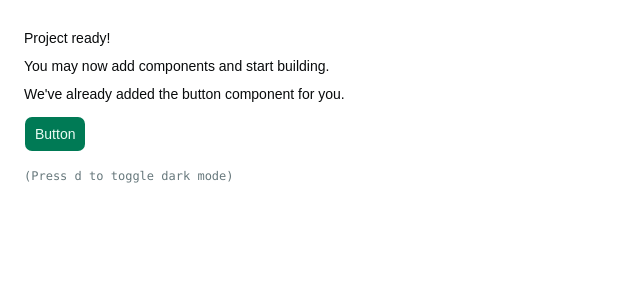
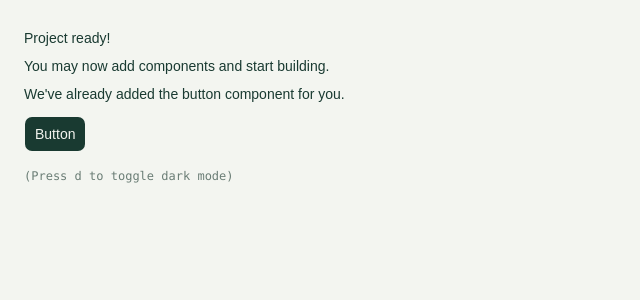
Before and after one commit to otodavid/volleyball-setup, a React (Vite) app: page / in a window 1280 px wide. Shown: the top 300 px of the page, without its empty margins (0-640 px from the left). Built offline with nearby package versions, Linux system fonts and the light colour scheme.

Commit message:
feat: update color variables in index.css for improved theming

```diff
--- a/src/index.css
+++ b/src/index.css
@@ -7,72 +7,72 @@
 @custom-variant dark (&:is(.dark *));
 
 :root {
-    --background: oklch(1 0 0);
-    --foreground: oklch(0.148 0.004 228.8);
-    --card: oklch(1 0 0);
-    --card-foreground: oklch(0.148 0.004 228.8);
-    --popover: oklch(1 0 0);
-    --popover-foreground: oklch(0.148 0.004 228.8);
-    --primary: oklch(0.508 0.118 165.612);
-    --primary-foreground: oklch(0.979 0.021 166.113);
-    --secondary: oklch(0.967 0.001 286.375);
-    --secondary-foreground: oklch(0.21 0.006 285.885);
-    --muted: oklch(0.963 0.002 197.1);
-    --muted-foreground: oklch(0.56 0.021 213.5);
-    --accent: oklch(0.963 0.002 197.1);
-    --accent-foreground: oklch(0.218 0.008 223.9);
+    --background: oklch(0.967 0.007 124.448);
+    --foreground: oklch(0.32 0.042 173.501);
+    --card: oklch(0.992 0.004 140);
+    --card-foreground: oklch(0.32 0.042 173.501);
+    --popover: oklch(0.992 0.004 140);
+    --popover-foreground: oklch(0.32 0.042 173.501);
+    --primary: oklch(0.32 0.042 173.501);
+    --primary-foreground: oklch(0.967 0.007 124.448);
+    --secondary: oklch(0.941 0.014 168);
+    --secondary-foreground: oklch(0.383 0.044 171.093);
+    --muted: oklch(0.956 0.01 155);
+    --muted-foreground: oklch(0.572 0.025 168.105);
+    --accent: oklch(0.941 0.014 168);
+    --accent-foreground: oklch(0.32 0.042 173.501);
     --destructive: oklch(0.577 0.245 27.325);
-    --border: oklch(0.925 0.005 214.3);
-    --input: oklch(0.925 0.005 214.3);
-    --ring: oklch(0.723 0.014 214.4);
-    --chart-1: oklch(0.845 0.143 164.978);
-    --chart-2: oklch(0.696 0.17 162.48);
-    --chart-3: oklch(0.596 0.145 163.225);
-    --chart-4: oklch(0.508 0.118 165.612);
-    --chart-5: oklch(0.432 0.095 166.913);
+    --border: oklch(0.893 0.012 155);
+    --input: oklch(0.893 0.012 155);
+    --ring: oklch(0.575 0.036 171.196);
+    --chart-1: oklch(0.32 0.042 173.501);
+    --chart-2: oklch(0.412 0.045 169.642);
+    --chart-3: oklch(0.518 0.039 170.165);
+    --chart-4: oklch(0.688 0.025 169.527);
+    --chart-5: oklch(0.781 0.025 169.691);
     --radius: 0.625rem;
-    --sidebar: oklch(0.987 0.002 197.1);
-    --sidebar-foreground: oklch(0.148 0.004 228.8);
-    --sidebar-primary: oklch(0.596 0.145 163.225);
-    --sidebar-primary-foreground: oklch(0.979 0.021 166.113);
-    --sidebar-accent: oklch(0.963 0.002 197.1);
-    --sidebar-accent-foreground: oklch(0.218 0.008 223.9);
-    --sidebar-border: oklch(0.925 0.005 214.3);
-    --sidebar-ring: oklch(0.723 0.014 214.4);
+    --sidebar: oklch(0.982 0.006 140);
+    --sidebar-foreground: oklch(0.32 0.042 173.501);
+    --sidebar-primary: oklch(0.32 0.042 173.501);
+    --sidebar-primary-foreground: oklch(0.967 0.007 124.448);
+    --sidebar-accent: oklch(0.941 0.014 168);
+    --sidebar-accent-foreground: oklch(0.383 0.044 171.093);
+    --sidebar-border: oklch(0.915 0.012 155);
+    --sidebar-ring: oklch(0.575 0.036 171.196);
 }
 
 .dark {
-    --background: oklch(0.148 0.004 228.8);
-    --foreground: oklch(0.987 0.002 197.1);
-    --card: oklch(0.218 0.008 223.9);
-    --card-foreground: oklch(0.987 0.002 197.1);
-    --popover: oklch(0.218 0.008 223.9);
-    --popover-foreground: oklch(0.987 0.002 197.1);
-    --primary: oklch(0.432 0.095 166.913);
-    --primary-foreground: oklch(0.979 0.021 166.113);
-    --secondary: oklch(0.274 0.006 286.033);
-    --secondary-foreground: oklch(0.985 0 0);
-    --muted: oklch(0.275 0.011 216.9);
-    --muted-foreground: oklch(0.723 0.014 214.4);
-    --accent: oklch(0.275 0.011 216.9);
-    --accent-foreground: oklch(0.987 0.002 197.1);
+    --background: oklch(0.254 0.034 169.614);
+    --foreground: oklch(0.967 0.007 124.448);
+    --card: oklch(0.32 0.042 173.501);
+    --card-foreground: oklch(0.967 0.007 124.448);
+    --popover: oklch(0.32 0.042 173.501);
+    --popover-foreground: oklch(0.967 0.007 124.448);
+    --primary: oklch(0.967 0.007 124.448);
+    --primary-foreground: oklch(0.32 0.042 173.501);
+    --secondary: oklch(0.383 0.044 171.093);
+    --secondary-foreground: oklch(0.967 0.007 124.448);
+    --muted: oklch(0.362 0.043 169.757);
+    --muted-foreground: oklch(0.781 0.025 169.691);
+    --accent: oklch(0.383 0.044 171.093);
+    --accent-foreground: oklch(0.967 0.007 124.448);
     --destructive: oklch(0.704 0.191 22.216);
-    --border: oklch(1 0 0 / 10%);
-    --input: oklch(1 0 0 / 15%);
-    --ring: oklch(0.56 0.021 213.5);
-    --chart-1: oklch(0.845 0.143 164.978);
-    --chart-2: oklch(0.696 0.17 162.48);
-    --chart-3: oklch(0.596 0.145 163.225);
-    --chart-4: oklch(0.508 0.118 165.612);
-    --chart-5: oklch(0.432 0.095 166.913);
-    --sidebar: oklch(0.218 0.008 223.9);
-    --sidebar-foreground: oklch(0.987 0.002 197.1);
-    --sidebar-primary: oklch(0.696 0.17 162.48);
-    --sidebar-primary-foreground: oklch(0.262 0.051 172.552);
-    --sidebar-accent: oklch(0.275 0.011 216.9);
-    --sidebar-accent-foreground: oklch(0.987 0.002 197.1);
-    --sidebar-border: oklch(1 0 0 / 10%);
-    --sidebar-ring: oklch(0.56 0.021 213.5);
+    --border: oklch(0.412 0.045 169.642);
+    --input: oklch(0.412 0.045 169.642);
+    --ring: oklch(0.688 0.025 169.527);
+    --chart-1: oklch(0.967 0.007 124.448);
+    --chart-2: oklch(0.781 0.025 169.691);
+    --chart-3: oklch(0.688 0.025 169.527);
+    --chart-4: oklch(0.518 0.039 170.165);
+    --chart-5: oklch(0.412 0.045 169.642);
+    --sidebar: oklch(0.32 0.042 173.501);
+    --sidebar-foreground: oklch(0.967 0.007 124.448);
+    --sidebar-primary: oklch(0.967 0.007 124.448);
+    --sidebar-primary-foreground: oklch(0.32 0.042 173.501);
+    --sidebar-accent: oklch(0.383 0.044 171.093);
+    --sidebar-accent-foreground: oklch(0.967 0.007 124.448);
+    --sidebar-border: oklch(0.412 0.045 169.642);
+    --sidebar-ring: oklch(0.688 0.025 169.527);
 }
 
 @theme inline {
```
